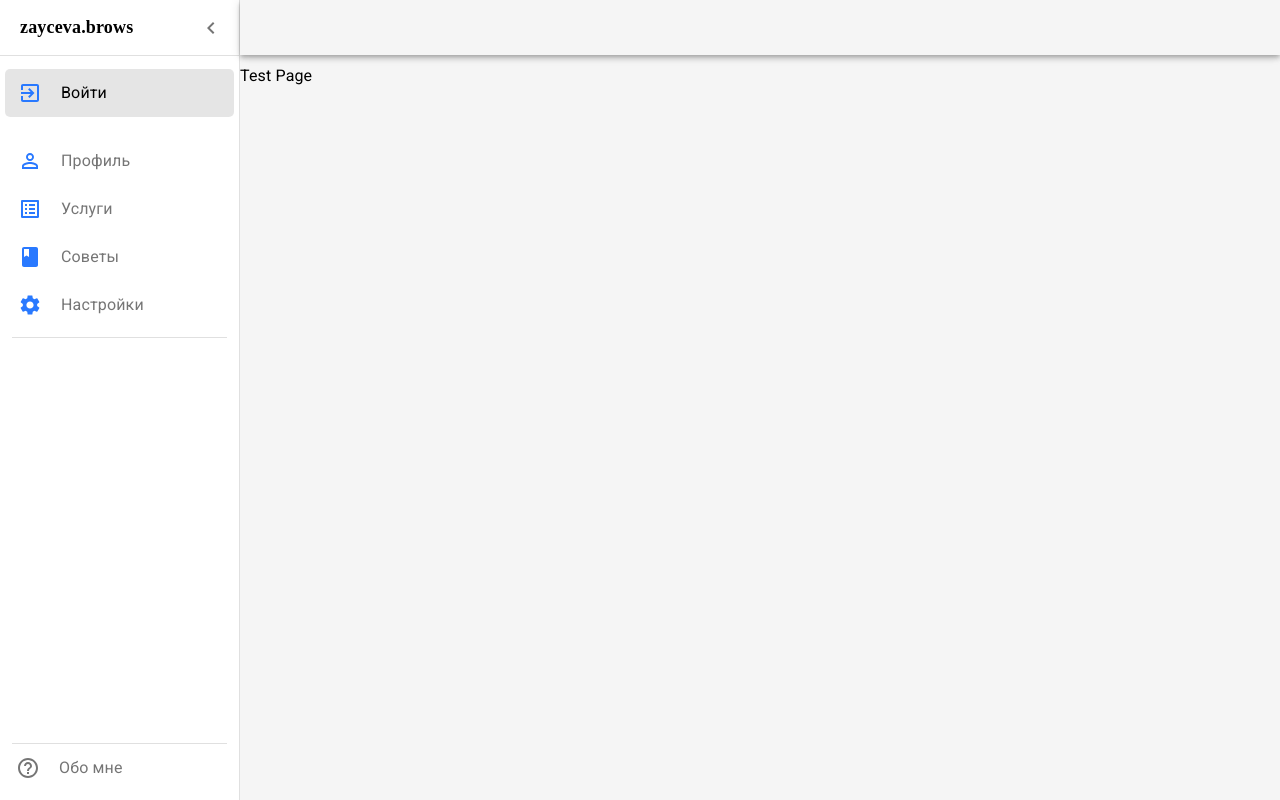
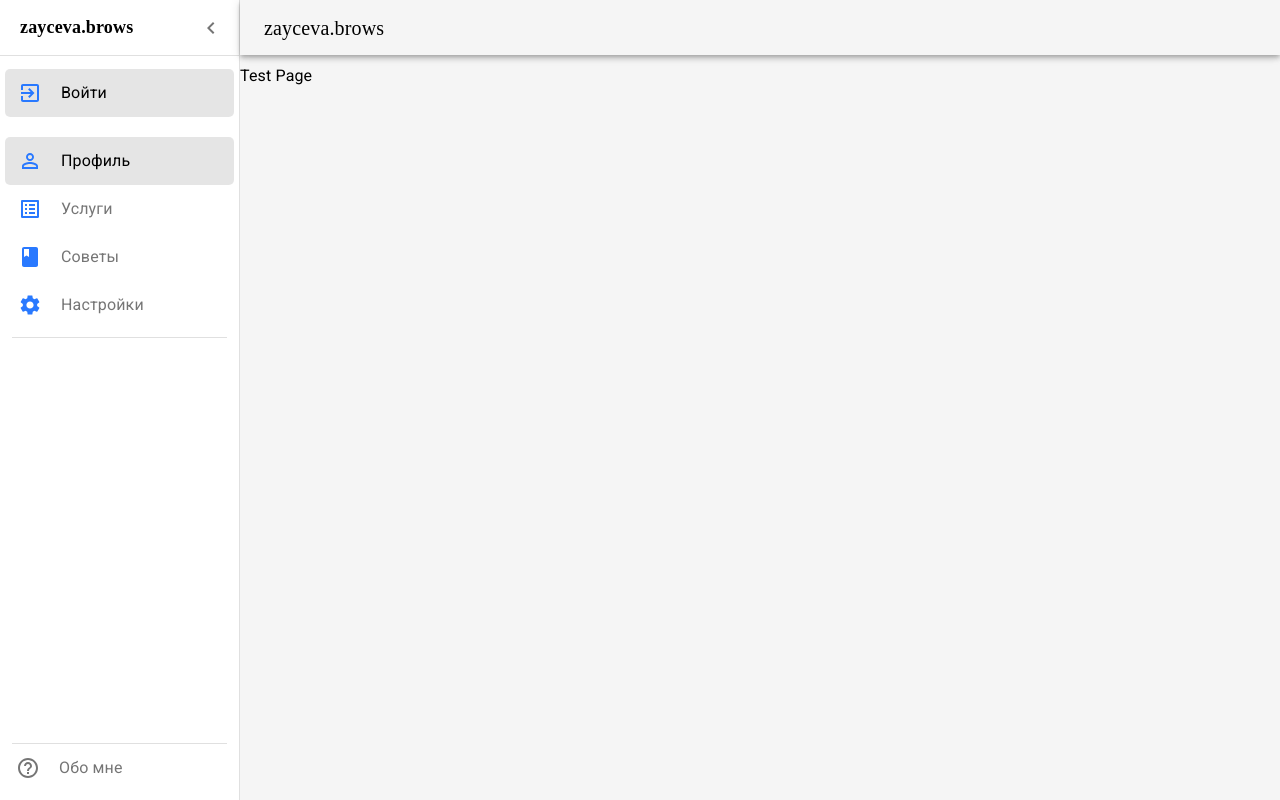
Before and after one commit to GordeySt/zayceva.brows-frontend, a React (Create React App) app: page / in a window 1280 px wide. Built offline with nearby package versions, Linux system fonts and the light colour scheme; a web font is replaced by a local one.

Commit message:
fix: fix bug with displaying default mobx store properties after refreshing page

```diff
--- a/src/common/stores/CommonStore.ts
+++ b/src/common/stores/CommonStore.ts
@@ -14,9 +14,6 @@ export default class CommonStore {
   userSettings = {
     themeType: "light",
   } as UserSettings;
-  appBarTitle = "";
-  showMobileMenu = true;
-  showGoBackButton = false;
 
   constructor() {
     makeAutoObservable(this);
@@ -41,20 +38,8 @@ export default class CommonStore {
     };
   }
 
-  setShowGoBackButton = (showGoBackButton: boolean) => {
-    this.showGoBackButton = showGoBackButton;
-  };
-
-  setAppBarTitle = (appBarTitle: string) => {
-    this.appBarTitle = appBarTitle;
-  };
-
   setUserSettings = (userThemeSettings: UserSettings) => {
     this.userSettings = userThemeSettings;
-  };
-
-  setShowMobileMenu = (showMobileMenu: boolean) => {
-    this.showMobileMenu = showMobileMenu;
   };
 
   setUserSettingsToLocalStorage = (userSettings: UserSettings) => {
--- a/src/components/common/navigation/AppBottomBar.tsx
+++ b/src/components/common/navigation/AppBottomBar.tsx
@@ -9,17 +9,15 @@ import { makeStyles } from "@mui/styles";
 import { MAX_TABLET_WIDTH } from "../../../common/constants/AdaptiveConstants";
 import { menuItems, icons } from "./utils/menuItems";
 import { useHistory, useLocation } from "react-router-dom";
-import { SETTINGS_MENU_ROUTE } from "../../../common/constants/RoutesConstants";
-import { useStore } from "../../../common/stores/Store";
-import { observer } from "mobx-react-lite";
+import { useRoute } from "../../../common/utils/routeUtils";
 
 interface IStyleProps {
-  showMobileMenu: boolean;
+  showBottomBar?: boolean;
 }
 
 const useStyles = makeStyles((theme: Theme) => ({
-  bottomBar: ({ showMobileMenu }: IStyleProps) => ({
-    display: showMobileMenu ? "block" : "none",
+  bottomBar: ({ showBottomBar }: IStyleProps) => ({
+    display: showBottomBar ? "block" : "none",
     position: "fixed",
     bottom: 0,
     left: 0,
@@ -34,11 +32,10 @@ const useStyles = makeStyles((theme: Theme) => ({
   }),
 }));
 
-const AppBottomBar = observer(() => {
-  const {
-    commonStore: { showMobileMenu },
-  } = useStore();
-  const classes = useStyles({ showMobileMenu });
+const AppBottomBar = () => {
+  const route = useRoute();
+  const showBottomBar = route?.showBottomBar;
+  const classes = useStyles({ showBottomBar });
   const history = useHistory();
   const location = useLocation();
   const theme = useTheme();
@@ -52,7 +49,7 @@ const AppBottomBar = observer(() => {
           return (
             <BottomNavigationAction
               key={i}
-              onClick={() => history.push(SETTINGS_MENU_ROUTE)}
+              onClick={() => history.push(to)}
               label={label}
               icon={
                 <Icon
@@ -70,6 +67,6 @@ const AppBottomBar = observer(() => {
       </BottomNavigation>
     </Box>
   );
-});
+};
 
 export default AppBottomBar;
--- a/src/components/common/navigation/AppTopBar.tsx
+++ b/src/components/common/navigation/AppTopBar.tsx
@@ -11,10 +11,9 @@ import {
 import { Menu, ArrowBack, HelpOutline } from "@material-ui/icons";
 import { makeStyles } from "@mui/styles";
 import { MAX_TABLET_WIDTH } from "../../../common/constants/AdaptiveConstants";
-import { observer } from "mobx-react-lite";
-import { useStore } from "../../../common/stores/Store";
 import { useHistory } from "react-router-dom";
 import { ABOUT_ROUTE } from "../../../common/constants/RoutesConstants";
+import { useRoute } from "../../../common/utils/routeUtils";
 
 const drawerWidth = 240;
 
@@ -89,12 +88,10 @@ interface IProps {
   handleDrawerOpen: () => void;
 }
 
-const AppTopBar = observer(({ open, handleDrawerOpen }: IProps) => {
+const AppTopBar = ({ open, handleDrawerOpen }: IProps) => {
   const classes = useStyles();
   const history = useHistory();
-  const {
-    commonStore: { appBarTitle, showMobileMenu, showGoBackButton },
-  } = useStore();
+  const route = useRoute();
 
   return (
     <AppBar className={classes.appBar} position="fixed" open={open}>
@@ -114,7 +111,7 @@ const AppTopBar = observer(({ open, handleDrawerOpen }: IProps) => {
             <Menu />
           </IconButton>
           <div style={{ display: "flex", alignItems: "center" }}>
-            {showGoBackButton && (
+            {route?.showGoBackButton && (
               <IconButton
                 onClick={() => history.goBack()}
                 color="inherit"
@@ -129,11 +126,11 @@ const AppTopBar = observer(({ open, handleDrawerOpen }: IProps) => {
               noWrap
               component="div"
             >
-              {appBarTitle}
+              {route?.title}
             </Typography>
           </div>
         </div>
-        {showMobileMenu && (
+        {route?.showBottomBar && (
           <Box className={classes.appBarMenuItems}>
             <IconButton onClick={() => history.push(ABOUT_ROUTE)} size="large">
               <HelpOutline className={classes.accountIcon} />
@@ -143,6 +140,6 @@ const AppTopBar = observer(({ open, handleDrawerOpen }: IProps) => {
       </Toolbar>
     </AppBar>
   );
-});
+};
 
 export default AppTopBar;
--- a/src/components/common/navigation/utils/menuItems.ts
+++ b/src/components/common/navigation/utils/menuItems.ts
@@ -30,7 +30,7 @@ export const menuItems: IMenuItem[] = [
   {
     label: "Профиль",
     icon: "PermIdentity",
-    to: "",
+    to: "/",
   },
   {
     label: "Услуги",
--- a/src/pages/about-page/AboutPage.tsx
+++ b/src/pages/about-page/AboutPage.tsx
@@ -1,8 +1,6 @@
 import { alpha, Container, Grid, Theme, Typography } from "@mui/material";
 import { makeStyles } from "@mui/styles";
-import { useEffect } from "react";
 import { MAX_TABLET_WIDTH } from "../../common/constants/AdaptiveConstants";
-import { useStore } from "../../common/stores/Store";
 import ContactCard from "../../components/about-page/ContactCard";
 
 const useStyles = makeStyles((theme: Theme) => ({
@@ -71,20 +69,6 @@ const contactInformation = [
 
 const AboutPage = () => {
   const classes = useStyles();
-  const {
-    commonStore: { setAppBarTitle, setShowMobileMenu, setShowGoBackButton },
-  } = useStore();
-
-  useEffect(() => {
-    setAppBarTitle("Обо мне");
-    setShowMobileMenu(false);
-    setShowGoBackButton(true);
-
-    return () => {
-      setShowMobileMenu(true);
-      setShowGoBackButton(false);
-    };
-  }, [setAppBarTitle, setShowMobileMenu, setShowGoBackButton]);
 
   return (
     <Container className={classes.container}>
@@ -159,7 +143,7 @@ const AboutPage = () => {
       >
         Зачем так стараться? Чтобы делать людей более привлекательными, а также{" "}
         получить разнообразный опыта в данной сфере. Ну и приложение свое
-        хотелось бы. иметь, да.
+        хотелось бы иметь, да.
       </Typography>
     </Container>
   );
--- a/src/pages/settings-pages/AppearancePage.tsx
+++ b/src/pages/settings-pages/AppearancePage.tsx
@@ -7,10 +7,8 @@ import {
   Divider,
 } from "@mui/material";
 import { makeStyles } from "@mui/styles";
-import { useEffect } from "react";
 import { MAX_TABLET_WIDTH } from "../../common/constants/AdaptiveConstants";
 import { THEMES } from "../../common/constants/ThemeConstants";
-import { useStore } from "../../common/stores/Store";
 import OneByTwoGrid from "../../components/settings-pages/OneByTwoGrid";
 import SingleRowGrid from "../../components/settings-pages/SingleRowGrid";
 import ThemeCard from "../../components/settings-pages/ThemeCard";
@@ -47,6 +45,10 @@ const useStyles = makeStyles((theme: Theme) => ({
       borderRadius: 8,
       marginTop: theme.spacing(4),
     },
+
+    [theme.breakpoints.down(MAX_TABLET_WIDTH)]: {
+      border: "none",
+    },
   },
   section: {
     backgroundColor: theme.palette.background.paper,
@@ -56,6 +58,10 @@ const useStyles = makeStyles((theme: Theme) => ({
 
     [theme.breakpoints.up(MAX_TABLET_WIDTH)]: {
       borderRadius: 8,
+    },
+
+    [theme.breakpoints.down(MAX_TABLET_WIDTH)]: {
+      border: "none",
     },
   },
   themeCardsContainer: {
@@ -81,21 +87,6 @@ const useStyles = makeStyles((theme: Theme) => ({
 
 const AppearancePage = () => {
   const classes = useStyles();
-
-  const {
-    commonStore: { setAppBarTitle, setShowMobileMenu, setShowGoBackButton },
-  } = useStore();
-
-  useEffect(() => {
-    setAppBarTitle("Внешний вид");
-    setShowMobileMenu(false);
-    setShowGoBackButton(true);
-
-    return () => {
-      setShowMobileMenu(true);
-      setShowGoBackButton(false);
-    };
-  }, [setAppBarTitle, setShowMobileMenu, setShowGoBackButton]);
 
   return (
     <div className={classes.root}>
--- a/src/pages/settings-pages/SettingsMenuPage.tsx
+++ b/src/pages/settings-pages/SettingsMenuPage.tsx
@@ -9,8 +9,6 @@ import {
 import { MAX_TABLET_WIDTH } from "../../common/constants/AdaptiveConstants";
 import { Link } from "react-router-dom";
 import { APPEARANCE_SETTINGS_ROUTE } from "../../common/constants/RoutesConstants";
-import { useStore } from "../../common/stores/Store";
-import { useEffect } from "react";
 
 const useStyles = makeStyles((theme: Theme) => ({
   root: {
@@ -90,12 +88,6 @@ const settingsMenuItems: IMenuItem[] = [
 const SettingsMenuPage = () => {
   const classes = useStyles();
 
-  const {
-    commonStore: { setAppBarTitle },
-  } = useStore();
-
-  useEffect(() => setAppBarTitle("Настройки"), [setAppBarTitle]);
-
   return (
     <div className={classes.root}>
       {settingsMenuItems.map(({ text, icon }, i) => {
```
